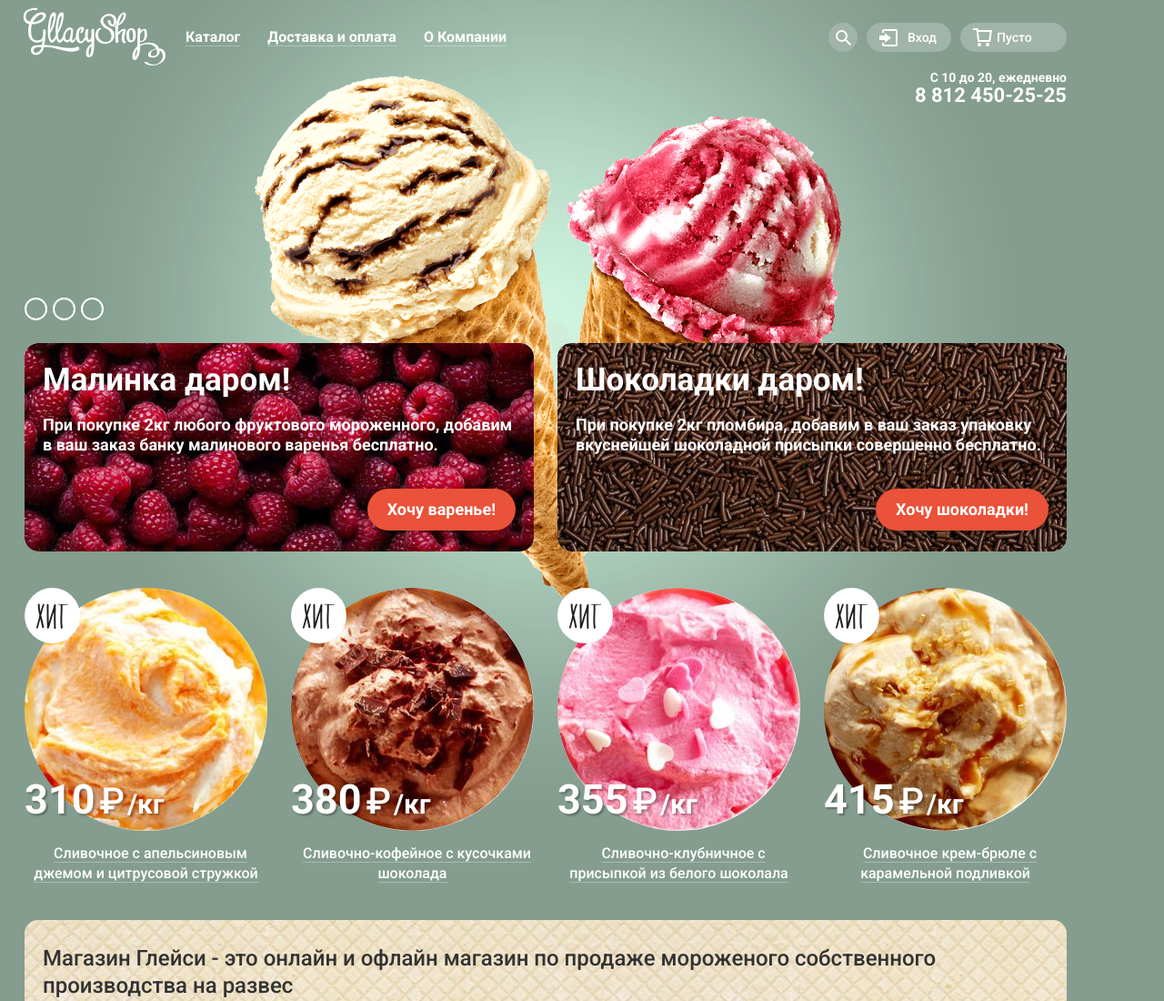
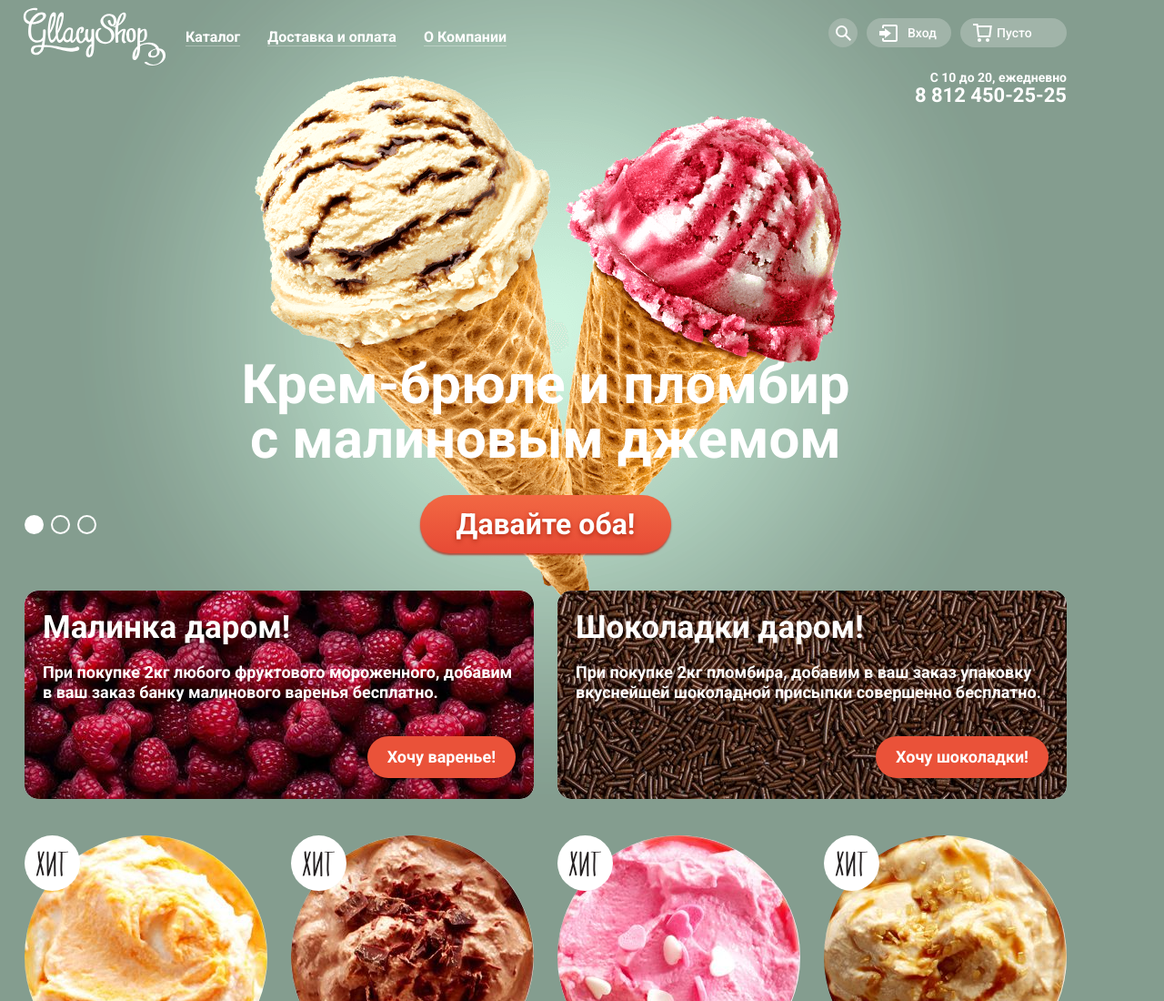
Before and after one commit to IvelinaCh/452149-gllacy, a plain HTML site: page index.html in a window 1280 px wide. Shown: the top 1100 px of the page at 91% size. Drawn offline with Linux system fonts and the light colour scheme.

Commit message:
детальная сетка
6

```diff
--- a/css/style.css
+++ b/css/style.css
@@ -14,7 +14,26 @@ body {
 
 .wrapper {
 	background: #849d8f url("../img/carousel1.png") no-repeat 80px 0;
-}
+	transition: background-image 0.5s ease, background-color 0.5s ease;
+
+}
+
+.wrapper::before,
+.wrapper::after {
+  content: "";
+
+  visibility: hidden;
+}
+
+.wrapper::before {
+  background-image: url("../img/carousel2.png");
+}
+
+.wrapper::after {
+  background-image: url("../img/carousel3.png");
+}
+
+
 
 a {
 	text-decoration: none;
@@ -208,6 +227,10 @@ a {
 
 .search-form .input {
 	width: 310px;
+}
+
+.transparent {
+	padding: 5px;
 }
 
 .login {
@@ -340,13 +363,13 @@ a {
 }
 
 .carousel p {
-	width: 700px;
+	width: 670px;
 	font-size: 60px;
 	line-height: 60.35px;
 	font-weight: bold;
 	margin: 0 auto/* 40px*/;
-	/*padding-left: 55px;*/
-	margin-bottom: 40px;
+	/*padding-left: -20px;*/
+	margin-bottom: 30px;
 }
 
 .btn {
@@ -388,7 +411,7 @@ a {
 	vertical-align: top;
 	font-size: 32px;
 	line-height: 44px;
-	padding: 12px 50px /*40*/;
+	padding: 10px 40px /*40*/;
 	text-shadow: 0 2px 5px rgba(160, 32, 11, 0.76);
 	background-color: #f26843;
 	background-image: -moz-linear-gradient(top, #f26843 0%, #e74a35 100%);
@@ -397,7 +420,7 @@ a {
 	border-radius: 100px;
 	box-shadow: 0 2px 2px rgba(172, 16, 0, 0.64);
 	/*border-radius: 40px;*/
-	margin-left: 60px;
+	margin-bottom: 25px;
 }
 
 .poster .btn-carousel:hover,
@@ -1130,6 +1153,7 @@ input::placeholder:focus {
 	position: relative;
 	text-align: center;
 	padding-top: 260px;
+	margin-left: -40px;
 	/*margin: 0;
 	padding: 0;
 
@@ -1142,9 +1166,9 @@ input::placeholder:focus {
 .slider-label {
 	display: inline-block;
 	vertical-align: top;
-	width: 21px;
-	height: 21px;
-	margin-right: 6px;
+	width: 17px;
+	height: 17px;
+	margin-right: 8px;
 	background-color: transparent;
 	border: 2px solid #ffffff;
 	border-radius: 50px;
@@ -1153,32 +1177,31 @@ input::placeholder:focus {
 
 .slider {
 	position: absolute;
-	left: 0;
-	bottom: 25px;
+	left: 40px;
+	bottom: 45px;
 	font-size: 0;
 	z-index: 5;
 }
 
 
-.carousel {display: none;}
-
-#slide1:checked ~ .wrapper #id {
+.carousel-pt {display: none;}
+
+#slide1:checked ~ .wrapper .carousel-pt:first-child,
+#slide2:checked ~ .wrapper .carousel-pt:nth-child(2),
+#slide3:checked ~ .wrapper .carousel-pt:nth-child(3) {
 	display: block;
 }
 
-/*,
-#slide2:checked ~ .slider .slider-label[for="slide2"],
-#slide3:checked ~ .slider .slider-label[for="slide3"]*/
-
-
-#slide1:checked ~ .wrapper label[for="slide1"] {
+#slide1:checked ~ .wrapper .slider-label:first-child,
+#slide2:checked ~ .wrapper .slider-label:nth-child(2),
+#slide3:checked ~ .wrapper .slider-label:nth-child(3) {
 	background-color: #ffffff;
 }
 
 #slide1:checked ~ .wrapper {
 	background: #849d8f url("../img/carousel1.png") no-repeat 80px 0;
 }
-/*
+
 #slide2:checked ~ .wrapper {
 	background: #8996a6 url("../img/carousel2.png") no-repeat 80px 0;
 }
@@ -1186,7 +1209,7 @@ input::placeholder:focus {
 #slide3:checked ~ .wrapper {
 	background: #9d8b84 url("../img/carousel3.png") no-repeat 80px 0;
 }
-*/
+
 .present-variant,
 .news {
 	display: flex;
--- a/index.html
+++ b/index.html
@@ -8,10 +8,10 @@
 	<link href="css/style.css" rel="stylesheet">
   </head>
   <body>
-	<div class="wrapper">
 		<input type="radio" id="slide1" class="visually-hidden" name="slide" checked>
 		<input type="radio" id="slide2" class="visually-hidden" name="slide">
 		<input type="radio" id="slide3" class="visually-hidden" name="slide">
+	<div class="wrapper">
 	<header class="main-header">
 		<nav class="main-navigation">
 			<a class="logo">
@@ -33,13 +33,16 @@
 			<ul class="user-navigation no-mark">
 				<li class="user-navigation-li">
 					<button class="user-style button button-search" type="button">Поиск</button>
+					<div class="transparent">
 					<form class="search-form modal" method="get">
 						<input class="input" type="search" id="search" name="search">
 						<label class="place-label" for="search">Что ищем?</label>
 					</form>
+					</div>
 				</li>
 				<li class="user-navigation-li">
 					<a class="user-style button-entrance" href="#">Вход</a>
+					<div class="transparent">
 					<section class="login modal">
 						<h3 class="visually-hidden caption">Авторизация</h3>
 						<form class="login-form" method="get">
@@ -56,6 +59,7 @@
 							</p>
 						</form>
 					</section>
+					</div>
 				</li>
 				<li class="user-navigation-li"><a class="user-style button-basket" href="#">Пусто</a></li>
 			</ul>
@@ -69,7 +73,7 @@
 		<h1 class="visually-hidden title">GllacyShop</h1>
 		<div class="poster">
 			<ul class="carousel no-mark">
-				<li class="carousel-pt" id="id">
+				<li class="carousel-pt">
 				<!--<img src="img/carousel1.png" width="1045" height="881" alt="Крем-брюле и пломбир">-->
 				<p>Крем-брюле и пломбир<br>с малиновым джемом</p>
 				<a class="btn btn-carousel" href="#">Давайте оба!</a>
@@ -89,7 +93,7 @@
 				<label class="slider-label" for="slide1">Слайд1</label>
 				<label class="slider-label" for="slide2">Слайд2</label>
 				<label class="slider-label" for="slide3">Слайд3</label>
-		</div>
+			</div>
 		</div>
 		<section class="present">
 			<ul class="present-variant no-mark">
```
Also changed, not shown: catalog.html (+6 -0 lines).
